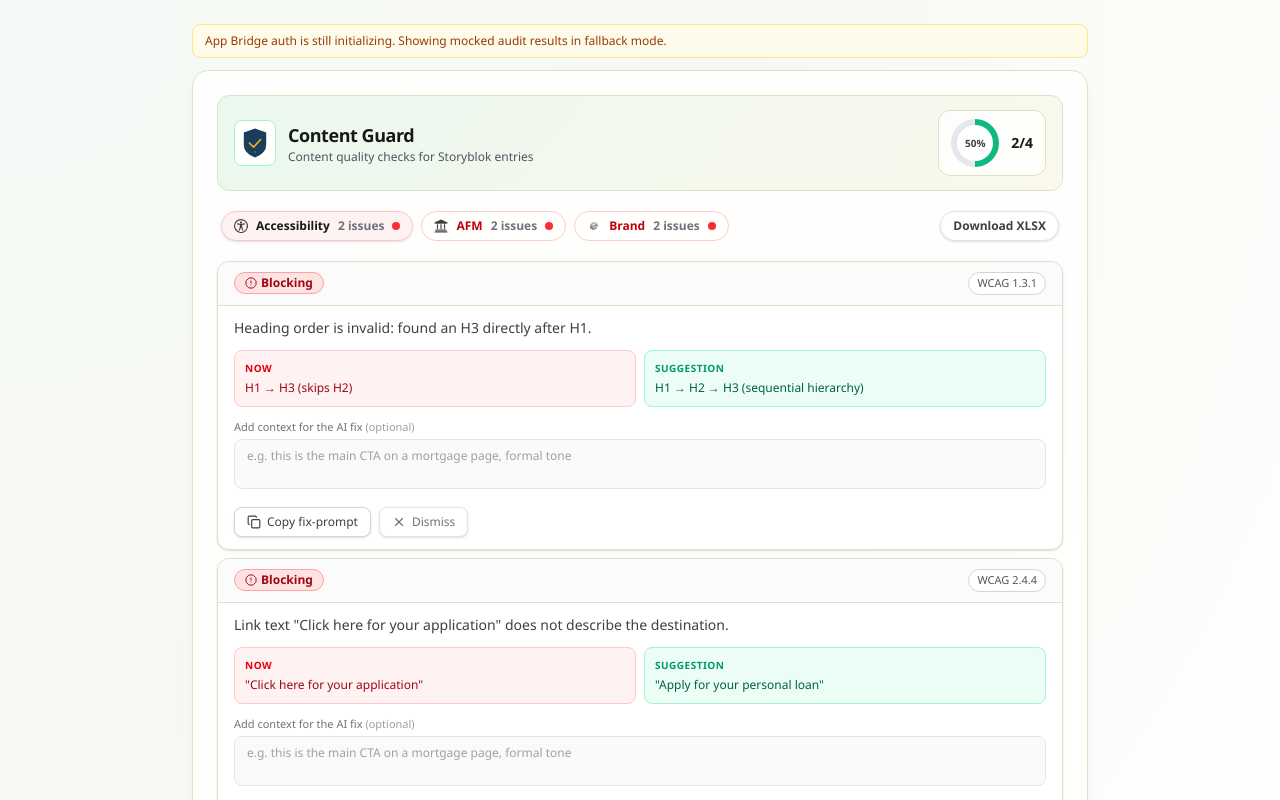
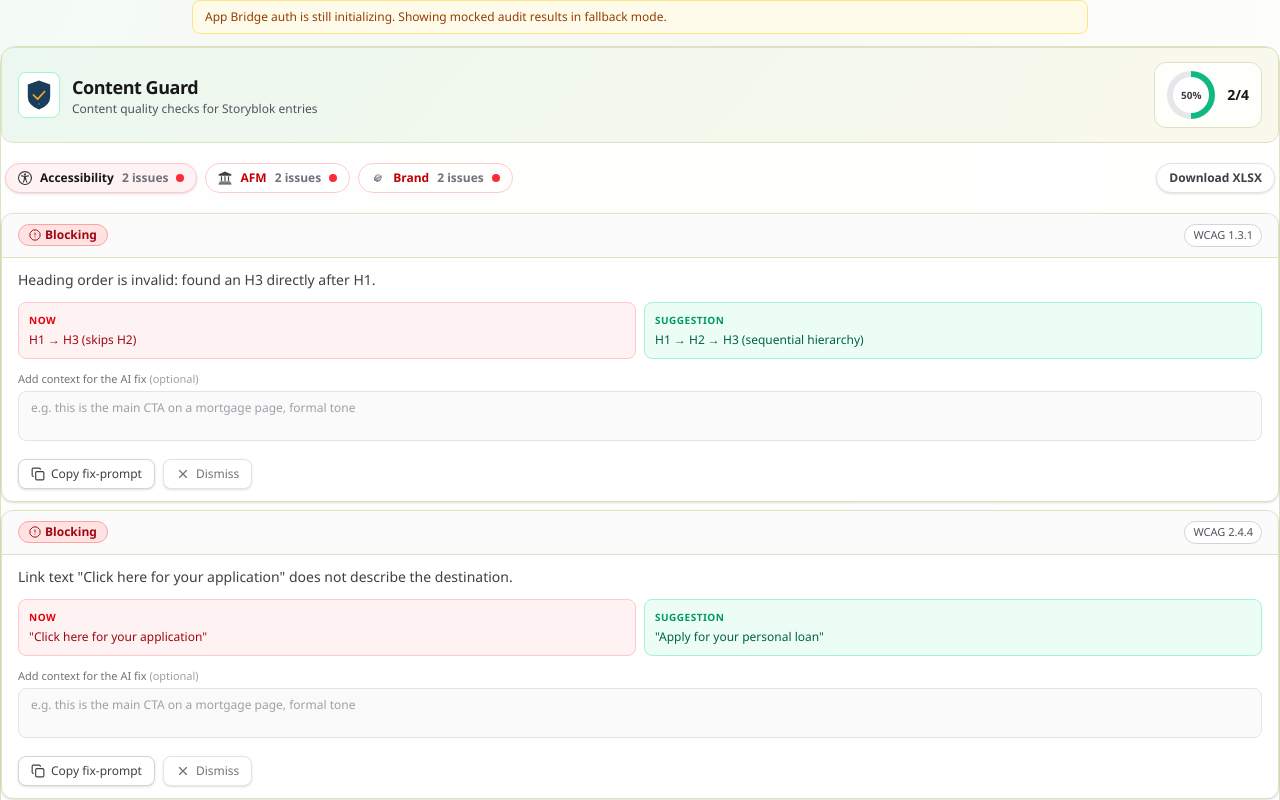
Before and after one commit to adanbaiquality/Content-Guard, a Next.js app in the folder apps/storyblok-plugin/: page / in a window 1280 px wide. Shown: the top 800 px of the page. Built offline with nearby package versions, Linux system fonts and the light colour scheme.

Commit message:
Remove padding and margin we need more space as it's in an iframe!

```diff
--- a/apps/storyblok-plugin/src/components/ContentGuardPanel.tsx
+++ b/apps/storyblok-plugin/src/components/ContentGuardPanel.tsx
@@ -149,7 +149,7 @@ export default function ContentGuardPanel() {
   const activeAudits = byCategory[activeCategory];
 
   return (
-    <section className="mx-auto w-full max-w-4xl space-y-5 rounded-2xl border border-[var(--cg-border)] bg-white/80 p-5 shadow-lg shadow-zinc-200/40 backdrop-blur-sm sm:p-6">
+    <section className="w-full space-y-5 rounded-2xl border border-[var(--cg-border)] bg-white/80 shadow-lg shadow-zinc-200/40 backdrop-blur-sm">
       {/* Header */}
       <header className="flex items-center gap-3 rounded-xl border border-[var(--cg-border)] bg-[linear-gradient(130deg,#ebf8ef_0%,#faf8ec_100%)] px-4 py-3.5">
         <div className="rounded-lg border border-emerald-200 bg-white p-1.5">
--- a/apps/storyblok-plugin/src/pages/index.tsx
+++ b/apps/storyblok-plugin/src/pages/index.tsx
@@ -15,7 +15,7 @@ export default function Home() {
         <meta name="description" content="Content Guard Storyblok tool plugin" />
         <meta name="viewport" content="width=device-width, initial-scale=1" />
       </Head>
-      <main className="min-h-screen bg-[radial-gradient(circle_at_top_left,_#f4fbf7_0%,_#f8f8f2_45%,_#ffffff_100%)] px-4 py-6 text-zinc-900 sm:px-8">
+      <main className="min-h-screen bg-[radial-gradient(circle_at_top_left,_#f4fbf7_0%,_#f8f8f2_45%,_#ffffff_100%)] text-zinc-900">
         {!completed && (
           <p className="mx-auto mb-3 w-full max-w-4xl rounded-lg border border-amber-200 bg-amber-50 px-3 py-2 text-xs text-amber-800">
             App Bridge auth is still initializing. Showing mocked audit results in fallback mode.
```
